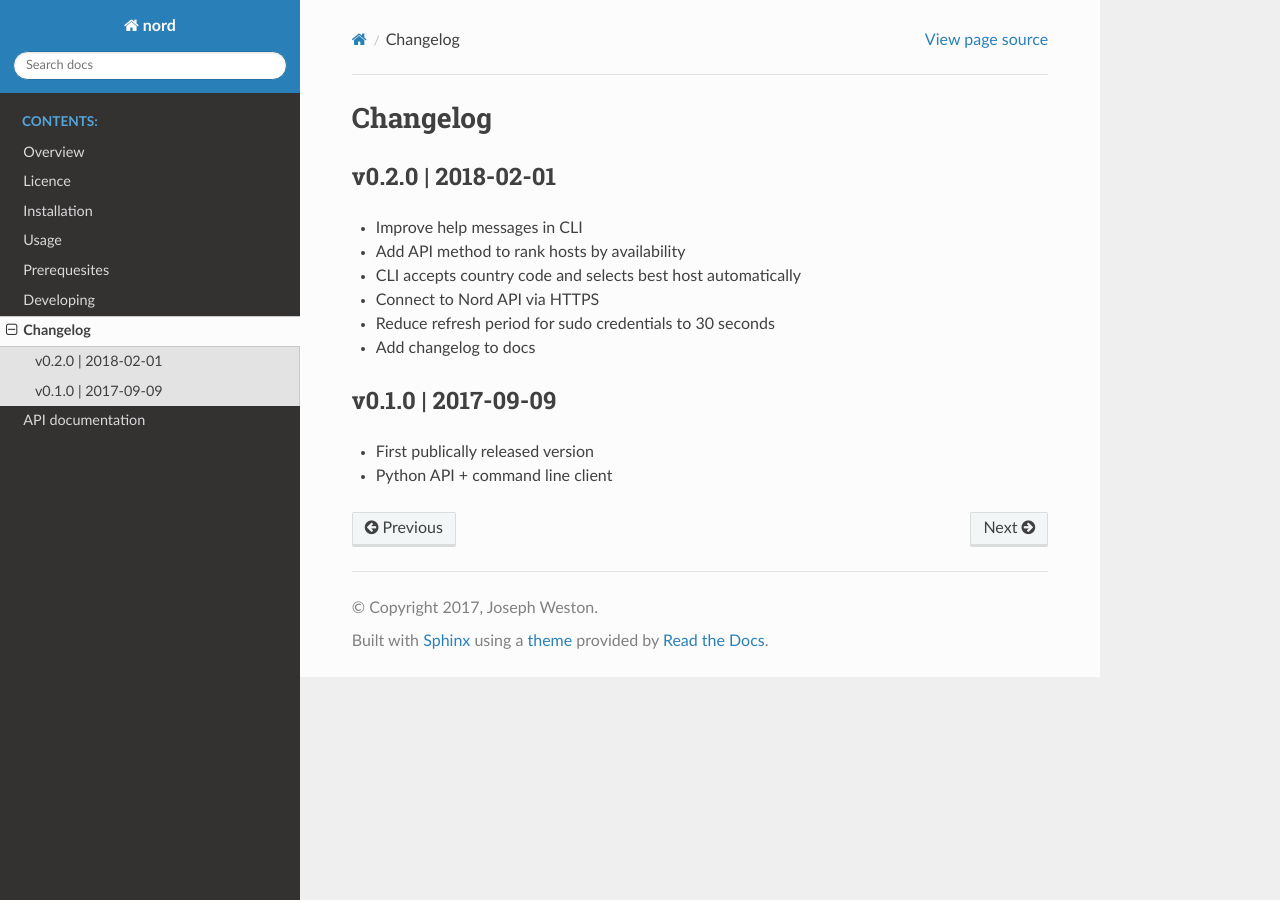
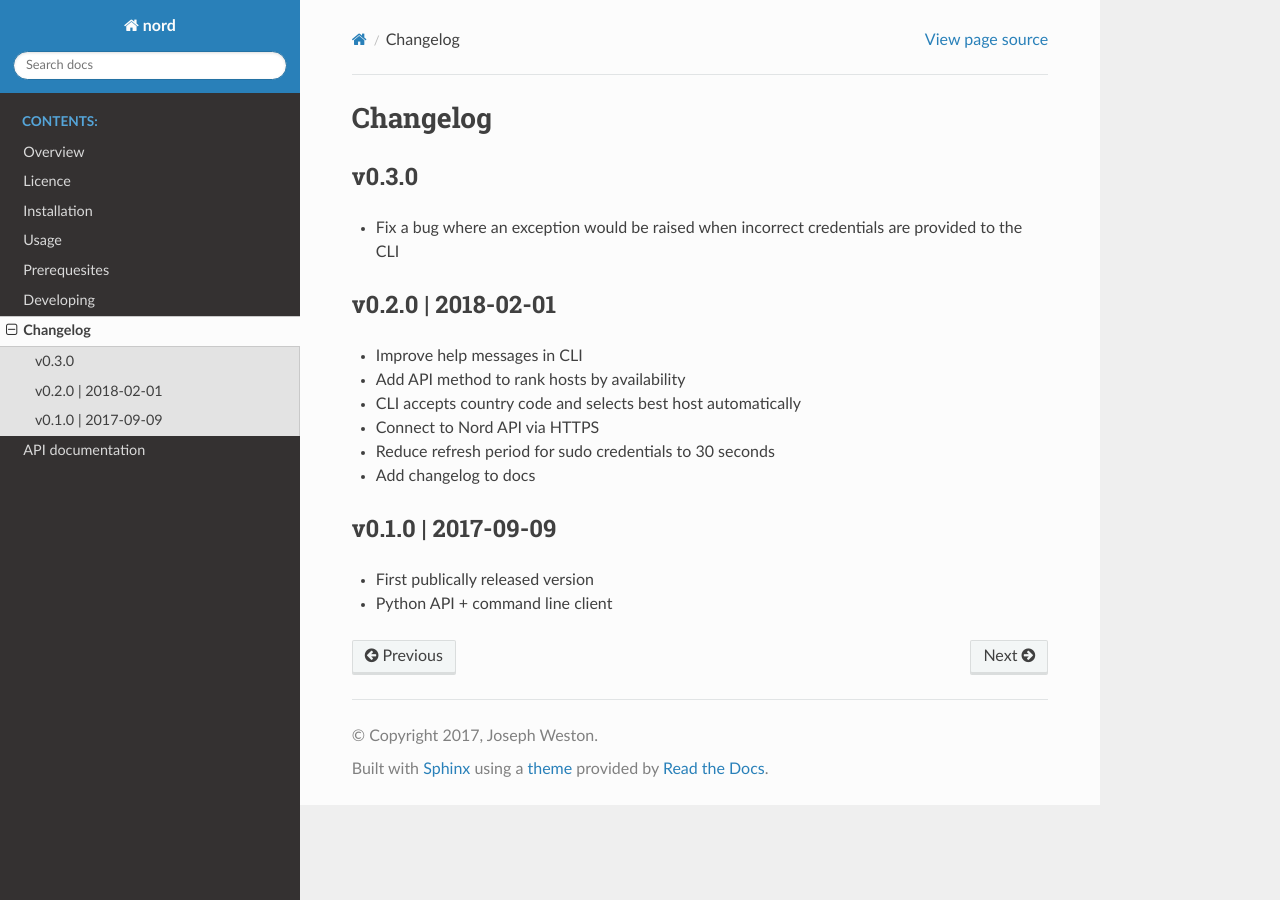
Before and after one commit to jbweston/nord, a Sphinx documentation site: the page built from docs/source/changelog.rst, in a window 1280 px wide. Built offline with Sphinx 7.4.7 and the Read the Docs theme 2.0.0, drawn with Linux system fonts in a browser that asks for light colours; the version number could not be read and is left out.

```diff
--- a/docs/source/changelog.rst
+++ b/docs/source/changelog.rst
@@ -1,5 +1,10 @@
 Changelog
 =========
+v0.3.0
+------
++ Fix a bug where an exception would be raised when incorrect credentials are
+  provided to the CLI
+
 v0.2.0 | 2018-02-01
 -------------------
 + Improve help messages in CLI
```
Also changed, not shown: 1 other file.
